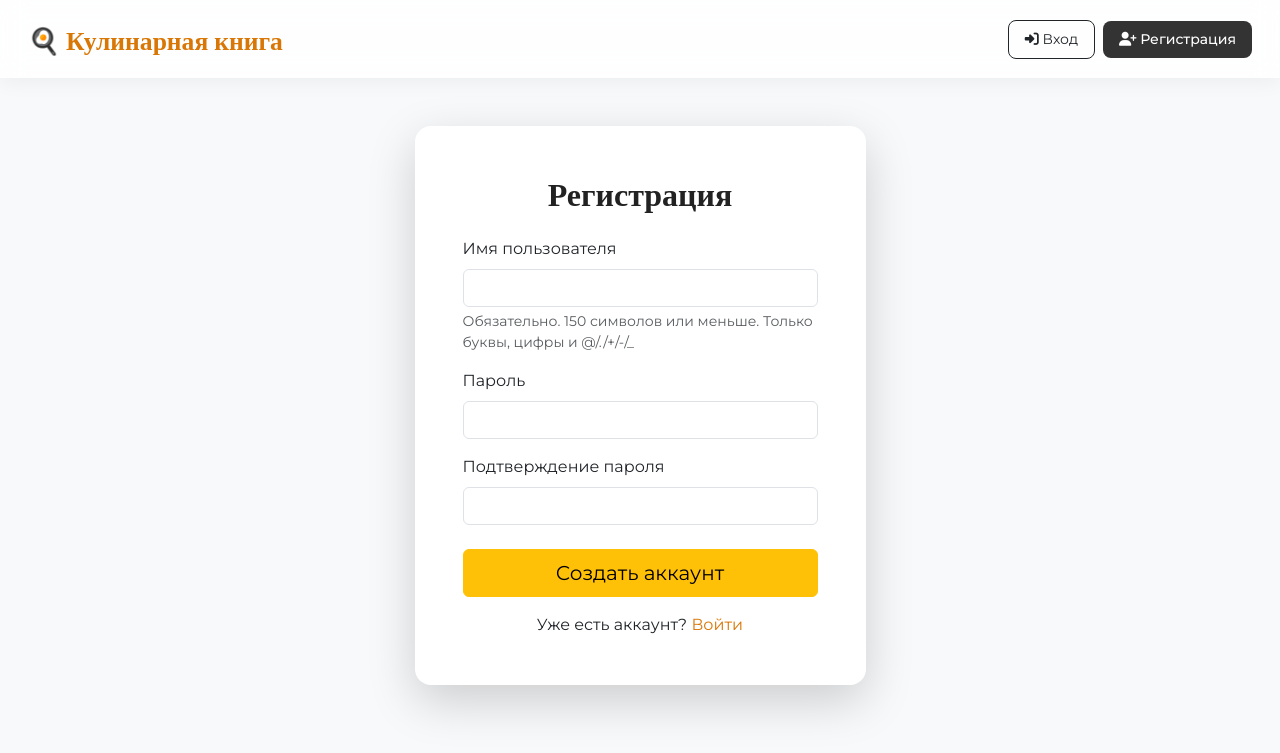
After one commit to void0173/cookbook, a Django app: page /signup/ in a window 1280 px wide. The commit adds this page. Shown: the top 753 px of the page. Run offline with Django 5.2, Linux system fonts and the light colour scheme.

Commit message:
Добавил регистрацию и обновил шапку

```diff
--- a/recipes/urls.py
+++ b/recipes/urls.py
@@ -11,4 +11,5 @@ urlpatterns = [
 path('random/', views.random_recipe, name='random_recipe'),
     path('favorites/', views.favorites_list, name='favorites_list'),
     path('recipe/<int:pk>/favorite/', views.add_to_favorites, name='add_to_favorites'),
+path('signup/', views.SignUpView.as_view(), name='signup'),
 ]
--- a/templates/base.html
+++ b/templates/base.html
@@ -4,50 +4,17 @@
   <meta charset="utf-8">
   <title>🍳 Кулинарная книга</title>
   <link href="https://cdn.jsdelivr.net/npm/bootstrap@5.3.0/dist/css/bootstrap.min.css" rel="stylesheet">
-      <!-- Подключаем красивые шрифты от Google -->
+  <link rel="stylesheet" href="https://cdnjs.cloudflare.com/ajax/libs/font-awesome/6.4.0/css/all.min.css">
+
   <link rel="preconnect" href="https://fonts.googleapis.com">
   <link rel="preconnect" href="https://fonts.gstatic.com" crossorigin>
   <link href="https://fonts.googleapis.com/css2?family=Montserrat:wght@400;500;700&family=Playfair+Display:wght@700&display=swap" rel="stylesheet">
 
-  <!-- Наши новые стили -->
-  <style>
-    body {
-      font-family: 'Montserrat', sans-serif;
-      background-color: #fcfcfc;
-      color: #333;
-    }
-    h1, h2, h3, h4, h5, .navbar-brand {
-      font-family: 'Playfair Display', serif;
-      font-weight: 700;
-    }
-    .card {
-      border: none;
-      border-radius: 12px;
-      box-shadow: 0 4px 15px rgba(0,0,0,0.05);
-      transition: transform 0.3s ease, box-shadow 0.3s ease;
-    }
-    .card:hover {
-      transform: translateY(-8px);
-      box-shadow: 0 12px 25px rgba(0,0,0,0.1);
-    }
-    .btn-primary, .btn-warning, .btn-success {
-      border-radius: 8px;
-      font-weight: 500;
-      padding: 8px 20px;
-    }
-    a {
-      color: #d97706;
-      text-decoration: none;
-      transition: color 0.2s;
-    }
-    a:hover {
-      color: #b45309;
-    }
   <style>
     /* --- БАЗОВЫЕ НАСТРОЙКИ --- */
     body {
       font-family: 'Montserrat', sans-serif;
-      background-color: #f8f9fa; /* Светло-серый фон, чтобы белые карточки выделялись */
+      background-color: #f8f9fa;
       color: #333333;
     }
 
@@ -68,9 +35,8 @@
       padding: 15px 0;
     }
 
-    /* Текст в шапке */
     .navbar-brand {
-      color: #d97706 !important; /* Янтарный цвет для логотипа */
+      color: #d97706 !important;
       font-size: 1.6rem;
     }
 
@@ -80,7 +46,6 @@
     }
 
     /* --- КНОПКИ --- */
-    /* Кнопка + Рецепт (темная) */
     .btn-dark {
       background-color: #333 !important;
       color: #fff !important;
@@ -95,26 +60,22 @@
       transform: translateY(-1px);
     }
 
-    /* Кнопка Выйти (прозрачная с обводкой) */
+    .btn-outline-dark {
+      border-radius: 8px;
+      padding: 8px 16px;
+      transition: all 0.2s;
+    }
+
+    /* Кнопка Выйти */
     .navbar form button.btn-dark {
       background-color: transparent !important;
       color: #333 !important;
       border: 1px solid #ccc !important;
     }
     .navbar form button.btn-dark:hover {
-      background-color: #dc3545 !important; /* Красный при наведении */
+      background-color: #dc3545 !important;
       color: #fff !important;
       border-color: #dc3545 !important;
-    }
-
-    /* Кнопки фильтров (категории) */
-    .btn-outline-warning {
-      color: #d97706;
-      border-color: #d97706;
-    }
-    .btn-outline-warning:hover {
-      background-color: #d97706;
-      color: #fff;
     }
 
     /* --- КАРТОЧКИ РЕЦЕПТОВ --- */
@@ -124,7 +85,7 @@
       background-color: #ffffff;
       box-shadow: 0 4px 15px rgba(0,0,0,0.05);
       transition: transform 0.3s ease, box-shadow 0.3s ease;
-      overflow: hidden; /* Чтобы картинки не вылезали за скругленные углы */
+      overflow: hidden;
     }
 
     .card:hover {
@@ -132,25 +93,17 @@
       box-shadow: 0 12px 25px rgba(0,0,0,0.1);
     }
 
-    .card-body {
-      padding: 1.5rem;
-    }
+    .card-body { padding: 1.5rem; }
 
     .card h5 a {
       color: #222 !important;
       text-decoration: none;
       transition: color 0.2s;
     }
-    .card h5 a:hover {
-      color: #d97706 !important;
-    }
+    .card h5 a:hover { color: #d97706 !important; }
 
-    /* Текст внутри карточки */
-    .text-muted {
-      color: #777 !important;
-    }
+    .text-muted { color: #777 !important; }
 
-    /* Рейтинг (звездочка) */
     .badge.bg-success {
       background-color: #198754 !important;
       padding: 6px 10px;
@@ -178,25 +131,32 @@
     /* Ссылки на странице */
     a { color: #d97706; text-decoration: none; }
     a:hover { color: #b45309; text-decoration: underline; }
-
   </style>
 </head>
 <body>
-<nav class="navbar navbar-dark bg-warning px-3 mb-4">
+<nav class="navbar navbar-dark px-3 mb-4">
+  <div class="container-fluid">
     <a class="navbar-brand" href="{% url 'recipe_list' %}">🍳 Кулинарная книга</a>
-  <div>
+
+    <div class="d-flex align-items-center">
       {% if user.is_authenticated %}
-      <a href="{% url 'recipe_create' %}" class="btn btn-sm btn-dark me-2">+ Рецепт</a>
+        <!-- Кнопки для авторизованных -->
+        <a href="{% url 'favorites_list' %}" class="btn btn-sm btn-outline-danger me-2"><i class="fas fa-heart"></i> Избранное</a>
+        <a href="{% url 'recipe_create' %}" class="btn btn-sm btn-dark me-2"><i class="fas fa-plus"></i> Рецепт</a>
         <a href="{% url 'random_recipe' %}" class="btn btn-sm btn-outline-dark me-2">🎲 Случайный</a>
-      <span class="me-2">{{ user.username }}</span>
+        <span class="me-3 fw-bold">{{ user.username }}</span>
         <form method="post" action="{% url 'logout' %}" class="d-inline">{% csrf_token %}
-        <button class="btn btn-sm btn-dark">Выйти</button>
+          <button class="btn btn-sm btn-dark"><i class="fas fa-sign-out-alt"></i> Выйти</button>
         </form>
       {% else %}
-      <a href="{% url 'login' %}" class="btn btn-sm btn-dark">Вход</a>
+        <!-- Кнопки для гостей -->
+        <a href="{% url 'login' %}" class="btn btn-sm btn-outline-dark me-2"><i class="fas fa-sign-in-alt"></i> Вход</a>
+        <a href="{% url 'signup' %}" class="btn btn-sm btn-dark"><i class="fas fa-user-plus"></i> Регистрация</a>
       {% endif %}
     </div>
+  </div>
 </nav>
+
 <div class="container">
   {% block content %}{% endblock %}
 </div>
--- /dev/null
+++ b/templates/registration/signup.html
@@ -0,0 +1,44 @@
+{% extends 'base.html' %}
+{% block content %}
+<div class="row justify-content-center mt-5">
+  <div class="col-md-5">
+    <div class="card shadow-lg border-0 rounded-4">
+      <div class="card-body p-5">
+        <h2 class="text-center mb-4" style="font-family: 'Playfair Display', serif;">Регистрация</h2>
+
+        <form method="post">
+          {% csrf_token %}
+
+          {% if form.errors %}
+            <div class="alert alert-danger">
+              Пожалуйста, исправьте ошибки ниже.
+            </div>
+          {% endif %}
+
+          <div class="mb-3">
+            <label class="form-label">Имя пользователя</label>
+            <input type="text" name="username" class="form-control" required>
+            <div class="form-text">Обязательно. 150 символов или меньше. Только буквы, цифры и @/./+/-/_ </div>
+          </div>
+
+          <div class="mb-3">
+            <label class="form-label">Пароль</label>
+            <input type="password" name="password1" class="form-control" required>
+          </div>
+
+          <div class="mb-4">
+            <label class="form-label">Подтверждение пароля</label>
+            <input type="password" name="password2" class="form-control" required>
+          </div>
+
+          <button type="submit" class="btn btn-warning w-100 py-2 fs-5">Создать аккаунт</button>
+        </form>
+
+        <p class="text-center mt-3 mb-0">
+          Уже есть аккаунт? <a href="{% url 'login' %}" class="text-decoration-none">Войти</a>
+        </p>
+      </div>
+    </div>
+  </div>
+</div>
+{% endblock %}
```
Also changed, not shown: templates/recipes/base.html (deleted, +0 -28 lines). Lines whose indentation alone changed are shown as unchanged.
